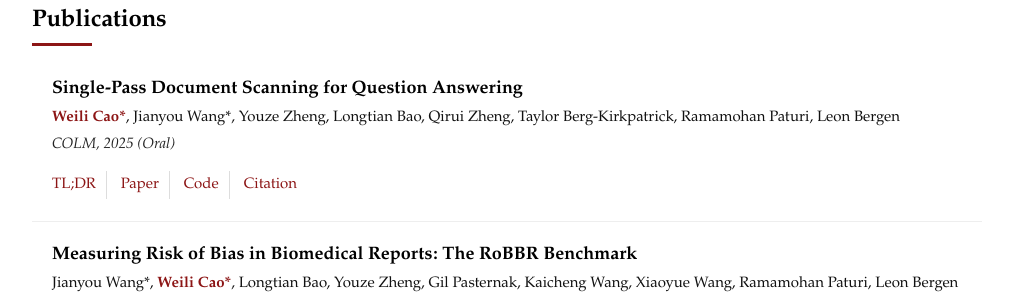
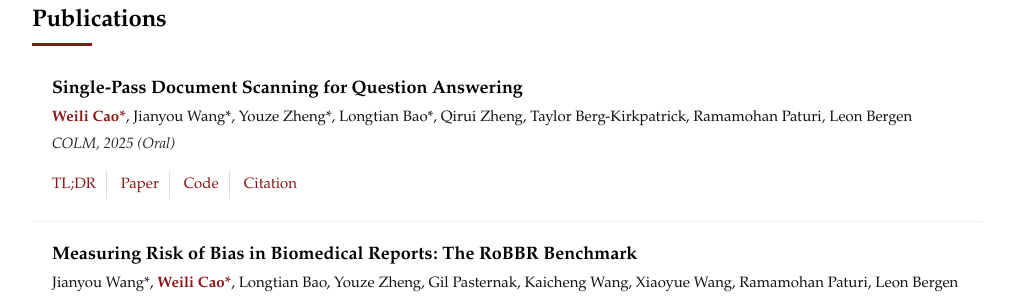
Before and after one commit to weilicao/weilicao.github.io, a Jekyll site: the page built from research.html, in a window 1280 px wide. Shown: the part 462-762 px from the top of the page, without its empty margins (133-1146 px from the left). Built offline with Jekyll 4.4.1, drawn with Linux system fonts in a browser that asks for light colours.

```diff
--- a/_data/publications.yml
+++ b/_data/publications.yml
@@ -5,9 +5,9 @@
       is_self: true
     - name: "Jianyou Wang*"
       is_self: false
-    - name: "Youze Zheng"
+    - name: "Youze Zheng*"
       is_self: false
-    - name: "Longtian Bao"
+    - name: "Longtian Bao*"
       is_self: false
     - name: "Qirui Zheng"
       is_self: false
```
